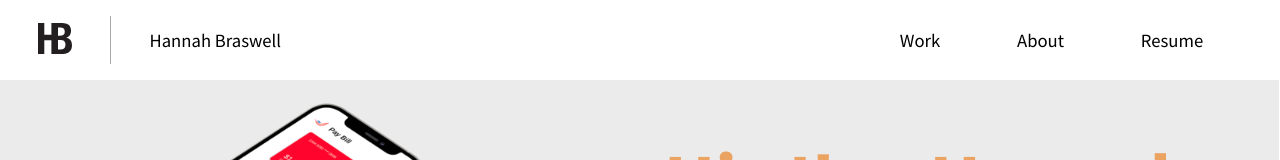
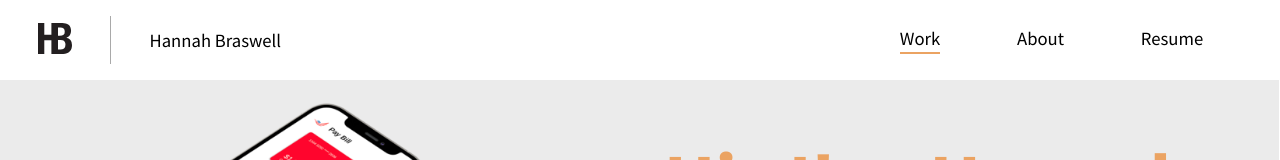
Before and after one commit to wesleypetry/HannahPortfolio, a React (Create React App) app: page / in a window 1280 px wide. Shown: the top 160 px of the page. Built offline with nearby package versions, Linux system fonts and the light colour scheme.

Commit message:
Headerbar REACTIVE

```diff
--- a/src/App.js
+++ b/src/App.js
@@ -14,9 +14,9 @@ import Octoholic from './Pages/Projects/Octoholic';
 function App() {
   return (
     <div className="App">
-        <HeaderBar/>
         <div className="Content">
           <BrowserRouter basename="/react">
+            <HeaderBar/>
               <Switch>
                 <Route path="/" component={Work} exact/>
                 <Route path="/About" component={About} exact/>
@@ -27,8 +27,8 @@ function App() {
                 <Route path="/ClemsonFrisbee" component={ClemsonFrisbee} exact />
                 <Route path="/Octoholic" component={Octoholic} exact />
               </Switch>
+              <FooterBar/>
           </BrowserRouter>
-          <FooterBar/>
         </div>
       </div>
   );
--- a/src/Pages/HeaderBar.js
+++ b/src/Pages/HeaderBar.js
@@ -1,9 +1,12 @@
 import React from 'react';
 import './styles.modules.css';
 import HBLogo from './Images/HBLogo.svg'
+import { useLocation } from 'react-router-dom';
 
 
 function HeaderBar(props) {
+
+    const { pathname } = useLocation();
 
     return (
         <div className="HeaderBar">
@@ -18,10 +21,10 @@ function HeaderBar(props) {
             </div>
             <div className="NavButtons">
                 <a href="/" className="H1_Link">
-                    <h1 className="H1_Header">Work</h1>
+                    <h1 className={pathname === '/' ? "H1_Header_Current" : "H1_Header"}>Work</h1>
                 </a>
                 <a href="/About" className="H1_Link">
-                    <h1 className="H1_Header">About</h1>
+                    <h1 className={pathname === '/About' ? "H1_Header_Current" : "H1_Header"}>About</h1>
                 </a>
                 <a href="/Hannah Braswell Resume.pdf" target="_blank" className="H1_Link">
                     <h1 className="H1_Header">Resume</h1>
--- a/src/Pages/styles.modules.css
+++ b/src/Pages/styles.modules.css
@@ -311,6 +311,15 @@
     font-weight: 400;
 }
 
+.H1_Header_Current {
+    margin-left: 3vw;
+    margin-right: 3vw;
+    font-size: 14pt;
+    font-weight: 400;
+    border-bottom: 2px solid #EBA362;
+    padding-bottom: 2px;
+}
+
 a:link {
     color: black;
     text-decoration: none;
```
